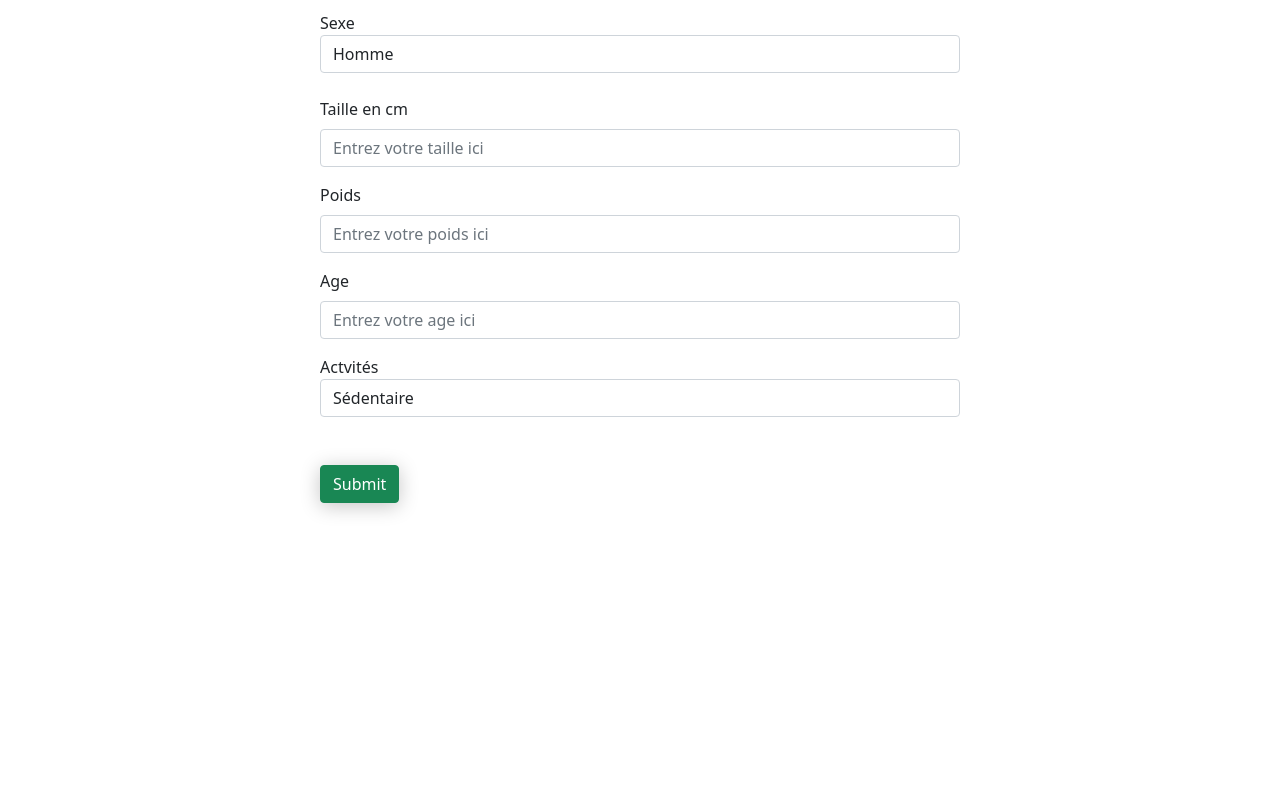
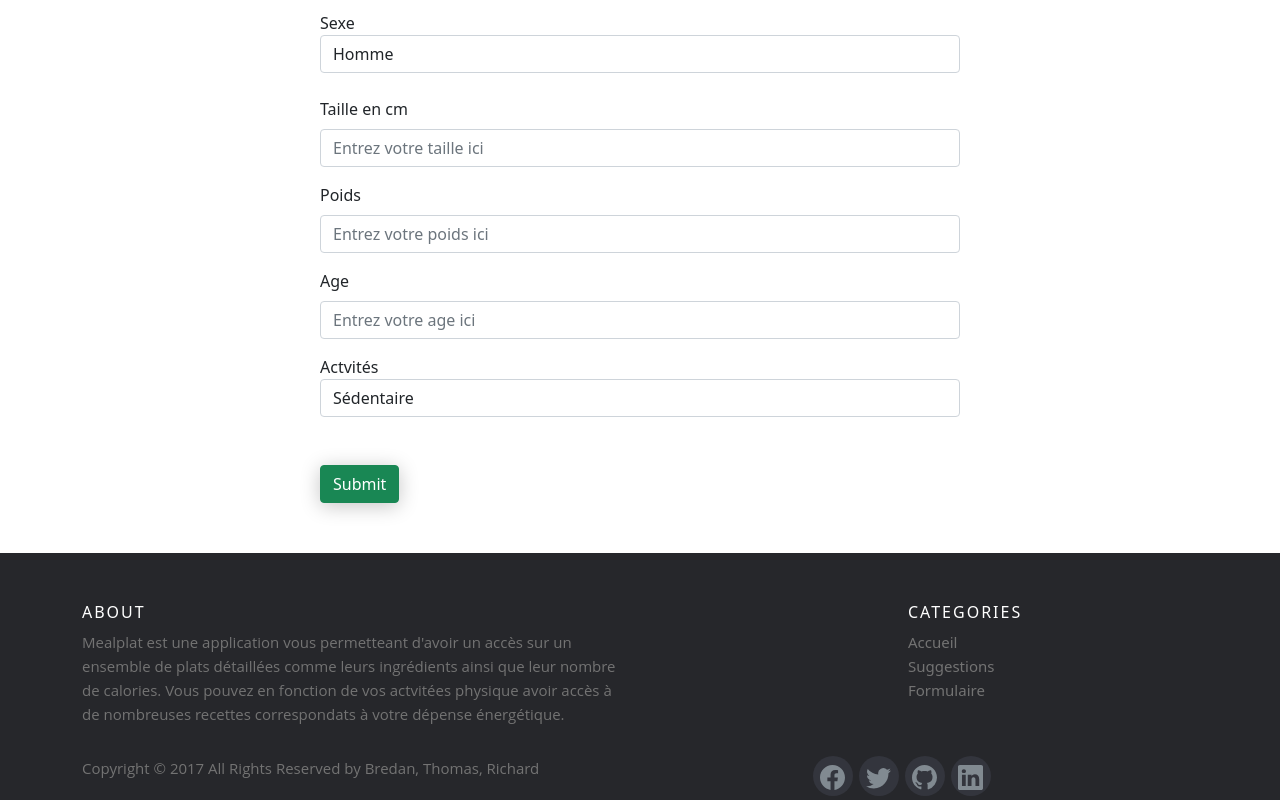
Before and after one commit to Richard-Nkr/MealPlat, a React (Create React App) app in the folder meal-plats/: page / in a window 1280 px wide. Shown: the part 1170-1970 px from the top of the page. Before the commit the page ends 1723 px from the top, so only its background shows below. Built offline with nearby package versions, Linux system fonts and the light colour scheme.

Commit message:
Second Commit
Add footer component

```diff
--- a/meal-plats/package.json
+++ b/meal-plats/package.json
@@ -11,8 +11,10 @@
     "rc-footer": "^0.6.6",
     "react": "^17.0.2",
     "react-bootstrap": "^2.0.0-rc.0",
+    "react-bootstrap-icons": "^1.6.1",
     "react-circular-progressbar": "^2.0.4",
     "react-dom": "^17.0.2",
+    "react-icons": "^4.3.1",
     "react-scripts": "4.0.3",
     "web-vitals": "^1.1.2"
   },
--- /dev/null
+++ b/meal-plats/src/components/Footer/Footer.css
@@ -0,0 +1,174 @@
+.site-footer
+{
+  background-color:#26272b;
+  padding:45px 0 20px;
+  font-size:15px;
+  line-height:24px;
+  color:#737373;
+}
+.site-footer hr
+{
+  border-top-color:#bbb;
+  opacity:0.5
+}
+.site-footer hr.small
+{
+  margin:20px 0
+}
+.site-footer h6
+{
+  color:#fff;
+  font-size:16px;
+  text-transform:uppercase;
+  margin-top:5px;
+  letter-spacing:2px
+}
+.site-footer a
+{
+  color:#737373;
+}
+.site-footer a:hover
+{
+  color:#3366cc;
+  text-decoration:none;
+}
+.footer-links
+{
+  padding-left:0;
+  list-style:none
+}
+.footer-links li
+{
+  display:block
+}
+.footer-links a
+{
+  color:#737373
+}
+.footer-links a:active,.footer-links a:focus,.footer-links a:hover
+{
+  color:#3366cc;
+  text-decoration:none;
+}
+.footer-links.inline li
+{
+  display:inline-block
+}
+.site-footer .social-icons
+{
+  text-align:right
+}
+.site-footer .social-icons a
+{
+  width:40px;
+  height:40px;
+  line-height:40px;
+  margin-left:6px;
+  margin-right:0;
+  border-radius:100%;
+  background-color:#33353d
+}
+.copyright-text
+{
+  margin:0
+}
+@media (max-width:991px)
+{
+  .site-footer [class^=col-]
+  {
+    margin-bottom:30px
+  }
+}
+@media (max-width:767px)
+{
+  .site-footer
+  {
+    padding-bottom:0
+  }
+  .site-footer .copyright-text,.site-footer .social-icons
+  {
+    text-align:center
+  }
+}
+.social-icons
+{
+  padding-left:0;
+  margin-bottom:0;
+  list-style:none
+}
+.social-icons li
+{
+  display:inline-block;
+  margin-bottom:4px
+}
+.social-icons li.title
+{
+  margin-right:15px;
+  text-transform:uppercase;
+  color:#96a2b2;
+  font-weight:700;
+  font-size:13px
+}
+.social-icons a{
+  background-color:#eceeef;
+  color:#818a91;
+  font-size:16px;
+  display:inline-block;
+  line-height:44px;
+  width:44px;
+  height:44px;
+  text-align:center;
+  margin-right:8px;
+  border-radius:100%;
+  -webkit-transition:all .2s linear;
+  -o-transition:all .2s linear;
+  transition:all .2s linear
+}
+.social-icons a:active,.social-icons a:focus,.social-icons a:hover
+{
+  color:#fff;
+  background-color:#29aafe
+}
+.social-icons.size-sm a
+{
+  line-height:34px;
+  height:34px;
+  width:34px;
+  font-size:14px
+}
+.social-icons a.facebook:hover
+{
+  background-color:#3b5998
+}
+.social-icons a.twitter:hover
+{
+  background-color:#00aced
+}
+.social-icons a.linkedin:hover
+{
+  background-color:#007bb6
+}
+.social-icons a.github:hover
+{
+  background-color:#ea4c89
+}
+@media (max-width:767px)
+{
+  .social-icons li.title
+  {
+    display:block;
+    margin-right:0;
+    font-weight:600
+  }
+}
+
+
+.col-xs-6{
+    position:absolute;
+    left: 70%;
+}
+
+.col-md-4 {
+    position: absolute;
+    left: 45%;
+}
--- /dev/null
+++ b/meal-plats/src/components/Footer/Footer.jsx
@@ -0,0 +1,61 @@
+import './Footer.css'
+
+import {BsFacebook, BsTwitter, BsGithub, BsLinkedin} from "react-icons/bs";
+
+
+
+const Footer = () => {
+
+    return (
+
+        <footer class="site-footer">
+      <div class="container">
+        <div class="row">
+          <div class="col-sm-12 col-md-6">
+            <h6>About</h6>
+            <p class="text-justify">
+                Mealplat est une application vous permetteant d'avoir un accès sur un ensemble de plats détaillées comme leurs ingrédients ainsi que leur nombre de calories.
+                Vous pouvez en fonction de vos actvitées physique avoir accès à de nombreuses recettes correspondats à votre dépense énergétique.
+            </p>
+          </div>
+
+          <div class="col-xs-6 col-md-3">
+            <h6>Categories</h6>
+            <ul class="footer-links">
+
+              <li><a>Accueil</a></li>
+              <li><a>Suggestions</a></li>
+              <li><a>Formulaire</a></li>
+            </ul>
+          </div>
+
+
+        </div>
+      </div>
+      <div class="container">
+        <div class="row">
+          <div class="col-md-8 col-sm-6 col-xs-12">
+            <p class="copyright-text">Copyright &copy; 2017 All Rights Reserved by Bredan, Thomas, Richard
+
+            </p>
+          </div>
+
+          <div class="col-md-4 col-sm-6 col-xs-12">
+            <ul class="social-icons">
+              <li><a class="facebook" href="https://fr-fr.facebook.com/" target="_blank"><i> <BsFacebook size={25}/></i></a></li>
+              <li><a class="twitter" href="https://twitter.com/" target="_blank"><i> <BsTwitter size={25}/></i></a></li>
+              <li><a class="github"  href="https://github.com/" target="_blank"><i> <BsGithub size={25}/></i></a></li>
+              <li><a class="linkedin" href="https://www.linkedin.com/" target="_blank"><i> <BsLinkedin size={25}/></i></a></li>
+
+
+            </ul>
+          </div>
+        </div>
+      </div>
+</footer>
+    )
+
+}
+
+
+export default Footer;
--- a/meal-plats/src/index.js
+++ b/meal-plats/src/index.js
@@ -8,6 +8,7 @@ import Formulaire from './components/Form/Form';
 import Header from './components/Header/Header';
 import Circle from './components/Circle/Circle';
 import Card_Groups from './components/Card_Groups/Card_Groups';
+import Footer from './components/Footer/Footer';
 
 
 ReactDOM.render(
@@ -15,6 +16,7 @@ ReactDOM.render(
     <Header />
     <Card_Groups/>
     <Formulaire/>
+    <Footer/>
   </React.StrictMode>,
   document.getElementById('root')
 );
```
Also changed, not shown: 1 other file (tests, documents, lock files or other folders).
